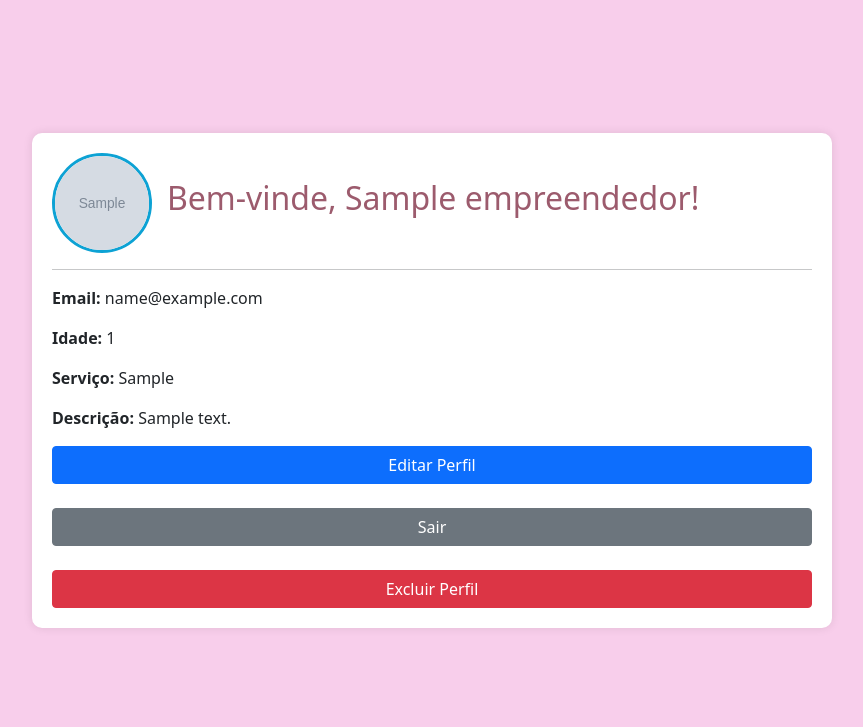
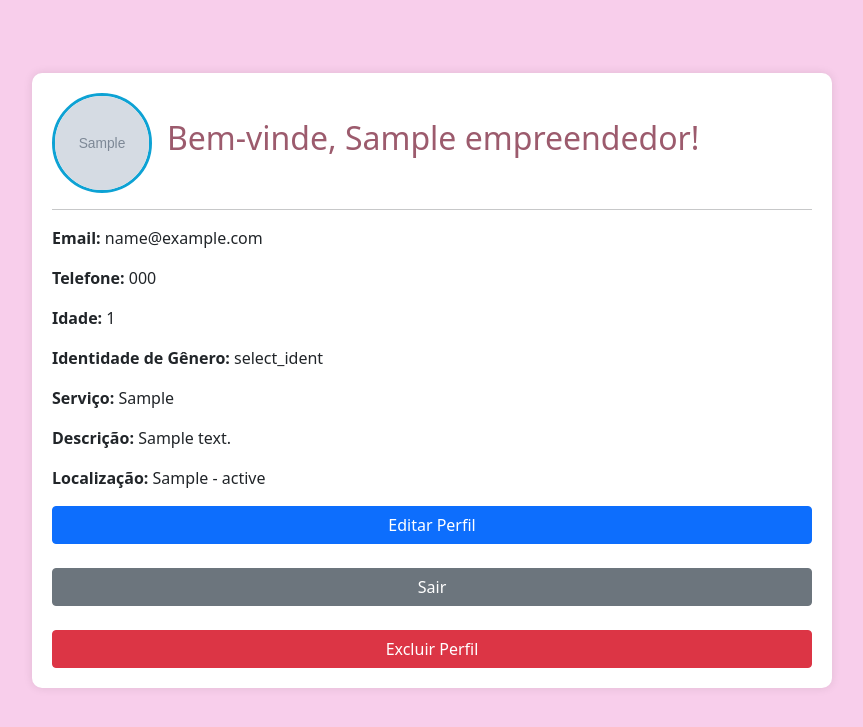
Before and after one commit to Joaquim-Renato/transNoTrampo, a Django app: page /perfil/1/ in a window 1280 px wide. Shown: the part 56-783 px from the top of the page, without its empty margins (208-1071 px from the left). Run offline with Django 3.2, Linux system fonts and the light colour scheme; tables that the repository leaves empty hold one stand-in row (values such as "Sample post"); grey boxes marked "Sample" are stand-in pictures.

Commit message:
perfil atz

```diff
--- a/empreendedores/templates/perfil.html
+++ b/empreendedores/templates/perfil.html
@@ -57,10 +57,13 @@
                 <h2>Bem-vinde, {{ empreendedor.nome }}!</h2>
             </div>
             <hr>
-            <p><strong>Email:</strong> {{ empreendedor.email }}</p>
-            <p><strong>Idade:</strong> {{ empreendedor.idade }}</p>
-            <p><strong>Serviço:</strong> {{ empreendedor.servico }}</p>
-            <p><strong>Descrição:</strong> {{ empreendedor.descricao }}</p>
+            <p><strong>Email: </strong> {{ empreendedor.email }}</p>
+            <p><strong>Telefone: </strong> {{ empreendedor.telefone  }}</p>
+            <p><strong>Idade: </strong> {{ empreendedor.idade }}</p>
+            <p><strong>Identidade de Gênero: </strong> {{empreendedor.identidadegenero}}</p>
+            <p><strong>Serviço: </strong> {{ empreendedor.servico }}</p>
+            <p><strong>Descrição: </strong> {{ empreendedor.descricao }}</p>
+            <p><strong>Localização: </strong>{{empreendedor.cidade}} - {{empreendedor.estado}}</p>
 
             <div class="profile-buttons">
                 <a href="{% url 'edit_empreendedor' empreendedor.id %}" class="btn btn-primary">Editar Perfil</a>
```
